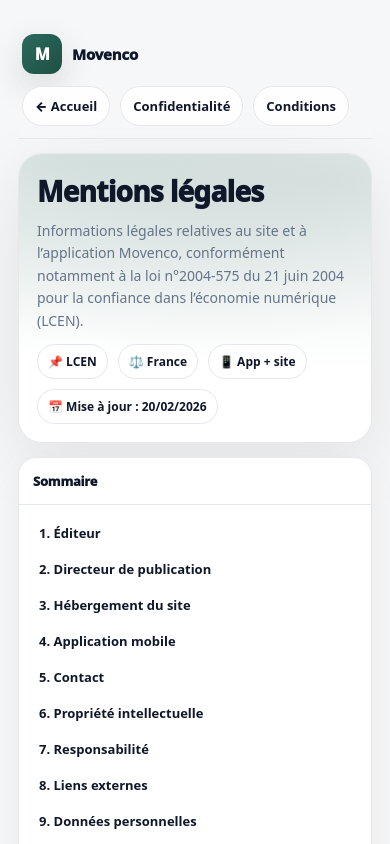
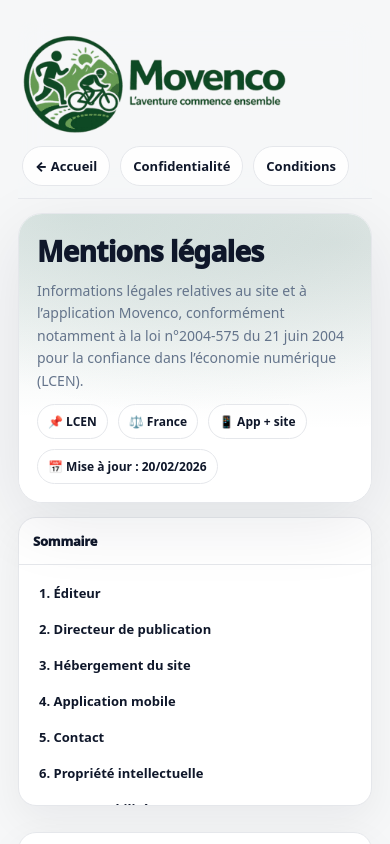
Before and after one commit to MaxenceDerepas/Movenco-site, a Next.js app: page /legal in a window 390 px wide. Shown: the top 844 px of the page. Built offline with nearby package versions, Linux system fonts and the light colour scheme.

Commit message:
legal mobile

```diff
--- a/app/legal/page.tsx
+++ b/app/legal/page.tsx
@@ -1,6 +1,7 @@
 import Link from "next/link";
 import type { Metadata } from "next";
 import type { CSSProperties } from "react";
+import Image from "next/image";
 
 export const metadata: Metadata = {
     title: "Mentions légales — Movenco",
@@ -36,18 +37,7 @@
         borderBottom: "1px solid rgba(229,231,235,0.9)",
     },
     brand: { display: "flex", alignItems: "center", gap: 10 },
-    logo: {
-        width: 40,
-        height: 40,
-        borderRadius: 12,
-        background: `linear-gradient(135deg, ${palette.primary}, ${palette.primary2})`,
-        boxShadow: "0 12px 35px rgba(0,0,0,0.14)",
-        display: "grid",
-        placeItems: "center",
-        color: "white",
-        fontWeight: 950,
-        letterSpacing: -0.5,
-    },
+
     brandName: { fontSize: 15, fontWeight: 950, letterSpacing: -0.2 },
 
     navLinks: {
@@ -240,8 +230,19 @@
             <div style={styles.container}>
                 <header style={styles.nav}>
                     <div style={styles.brand}>
-                        <div style={styles.logo}>M</div>
-                        <div style={styles.brandName}>Movenco</div>
+                        <Image
+                            src="/logo-movenco.png" // ou /logo-movenco.png
+                            alt="Movenco"
+                            width={140}
+                            height={40}
+                            priority
+                            style={{
+                                height: "100px", // ou 56px si tu veux encore plus visible
+                                width: "auto",
+                                display: "block",
+                                objectFit: "contain",
+                            }}
+                        />
                     </div>
 
                     <div style={styles.navLinks}>
@@ -670,7 +671,26 @@
   }
 
   @media (max-width: 980px) {
-            .layout { grid-template-columns: 1fr !important; }
+    .layout {
+      grid-template-columns: 1fr !important;
+    }
+
+    /* ✅ Le sommaire ne colle plus et ne masque plus le contenu */
+    aside[aria-label="Sommaire"] {
+      position: static !important;
+      top: auto !important;
+      max-height: none !important;
+      margin-bottom: 12px;
+    }
+  }
+
+  @media (max-width: 640px) {
+    /* Optionnel : rend le sommaire compact si beaucoup d'items */
+    aside[aria-label="Sommaire"] ul {
+      max-height: 220px;
+      overflow: auto;
+      -webkit-overflow-scrolling: touch;
+    }
   }
         `}</style>
             </div>
```
Lines whose indentation alone changed are shown as unchanged.
